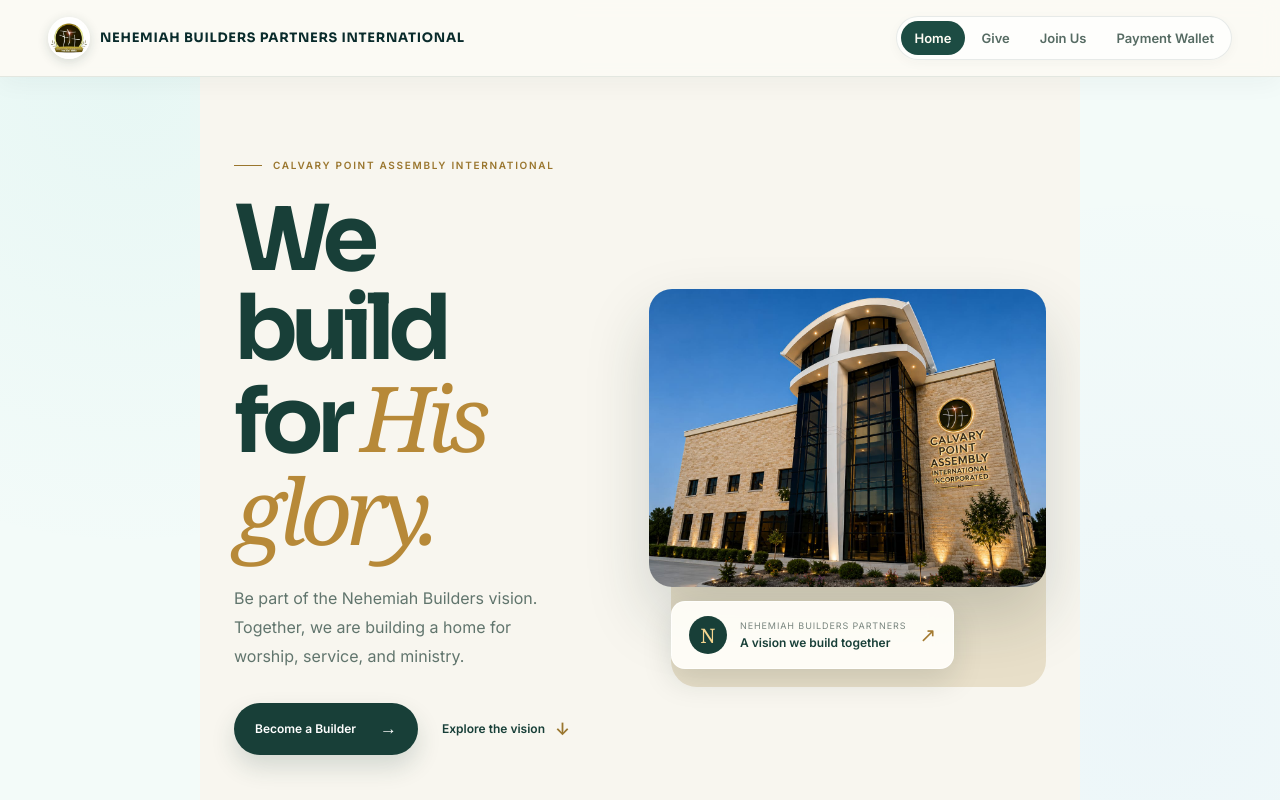
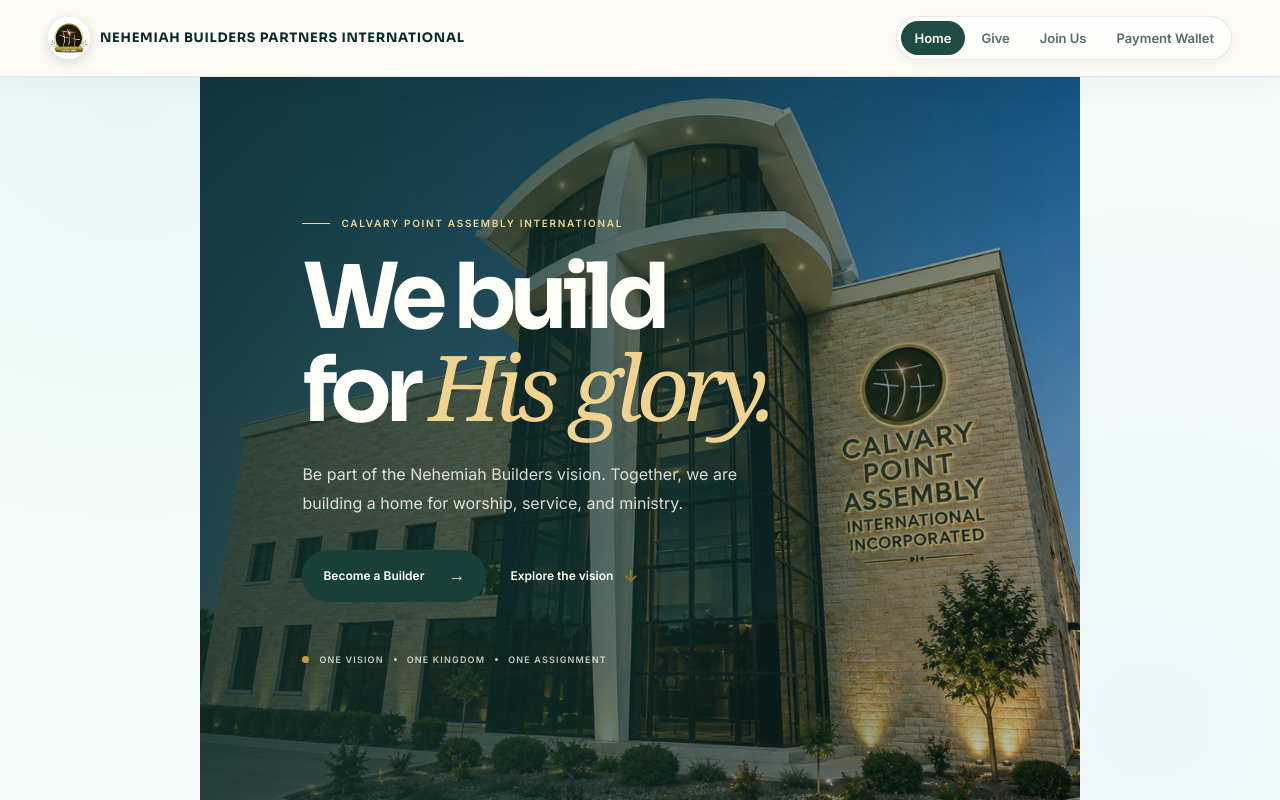
Before and after one commit to Kelekeys1234/new_payment, a React (Vite) app in the folder payment-app-project/frontend/: page / in a window 1280 px wide. Built offline with nearby package versions, Linux system fonts and the light colour scheme.

Commit message:
Restore full-cover homepage hero banner

```diff
--- a/payment-app-project/frontend/src/index.css
+++ b/payment-app-project/frontend/src/index.css
@@ -1662,6 +1662,42 @@ body:has(.home-refresh) .navbar-link.active {
   .home-photo figcaption { max-width: calc(100% - 14px); margin: 12px 0 0 14px; }
 }
 
+/* Use the supplied photo as a full-width cover banner behind the hero copy. */
+.home-hero {
+  display: flex;
+  min-height: min(760px, calc(100vh - 82px));
+  align-items: center;
+  padding: clamp(72px, 10vw, 128px) max(8vw, 34px);
+  background-color: #173f37;
+  background-position: center;
+  background-repeat: no-repeat;
+  background-size: cover;
+}
+
+.home-hero-copy { max-width: 720px; color: #fffdf7; }
+.home-hero .home-eyebrow { color: #f0d38f; }
+.home-hero h1 { color: #fffdf7; }
+.home-hero h1 em { color: #f0d38f; }
+.home-hero .home-lede { color: rgba(255, 253, 247, .84); }
+.home-hero .home-text-link { color: #fffdf7; }
+.home-hero .home-motto { color: rgba(255, 253, 247, .75); }
+
+@media (max-width: 900px) {
+  .home-hero { padding-inline: 28px; }
+}
+
+@media (max-width: 700px) {
+  .home-hero {
+    min-height: 650px;
+    padding: 70px 24px;
+    background-position: 63% center;
+  }
+}
+
+@media (max-width: 420px) {
+  .home-hero { min-height: 620px; padding-inline: 20px; }
+}
+
 /* A more distinctive, welcoming public home */
 body:has(.landing-page) .navbar {
   background: rgba(252, 250, 244, .92);
--- a/payment-app-project/frontend/src/pages/LandingPage.tsx
+++ b/payment-app-project/frontend/src/pages/LandingPage.tsx
@@ -22,7 +22,12 @@ const pillars = [
 export default function LandingPage() {
   return (
     <div className="landing-page home-refresh">
-      <section className="home-hero">
+      <section
+        className="home-hero"
+        style={{
+          backgroundImage: `linear-gradient(100deg, rgba(15, 45, 39, .86) 0%, rgba(18, 53, 46, .67) 48%, rgba(18, 53, 46, .24) 100%), url(${partnersImage})`,
+        }}
+      >
         <div className="home-hero-copy">
           <p className="home-eyebrow"><span /> Calvary Point Assembly International</p>
           <h1>We build<br />for <em>His glory.</em></h1>
@@ -36,15 +41,6 @@ export default function LandingPage() {
           <div className="home-motto"><span /> One vision <i /> One kingdom <i /> One assignment</div>
         </div>
 
-        <figure className="home-photo">
-          <img src={partnersImage} alt="Calvary Point Assembly International building" />
-          <figcaption>
-            <span className="home-photo-mark" aria-hidden="true">N</span>
-            <span><small>Nehemiah Builders Partners</small><strong>A vision we build together</strong></span>
-            <span className="home-photo-arrow" aria-hidden="true">↗</span>
-          </figcaption>
-        </figure>
-        <span className="home-hero-index" aria-hidden="true">01 — 03</span>
       </section>
 
       <section className="home-vision" id="home-vision">
```
